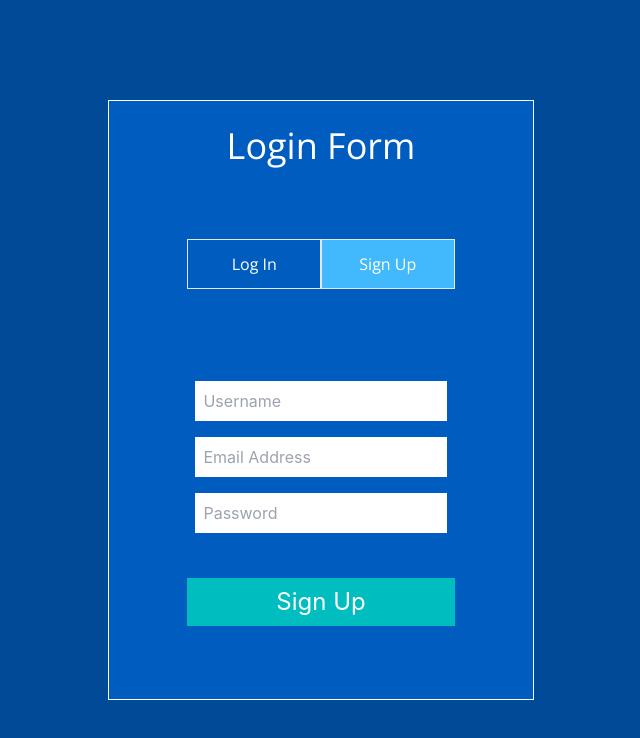
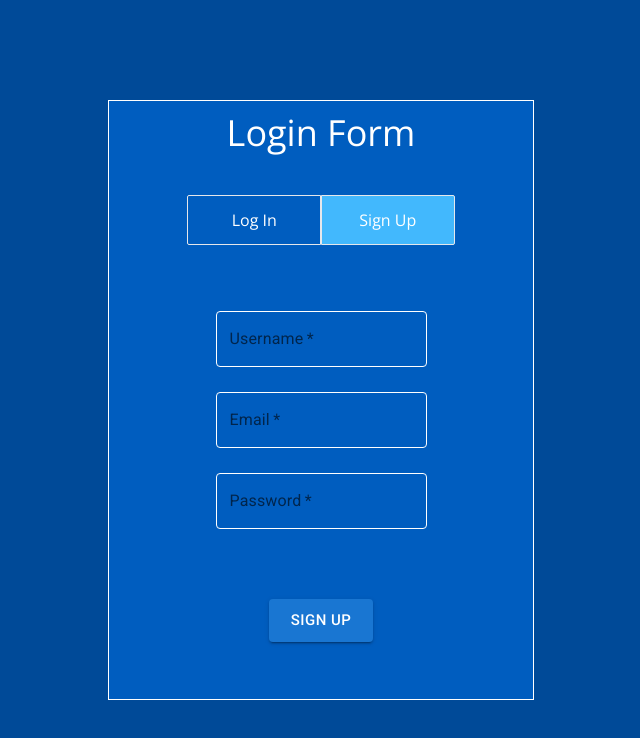
Before and after one commit to havriutkin/pitay-client, a React (Vite) app: page /login in a window 1280 px wide. Both pictures are taken after a click on the button "Sign Up". Shown: the top 738 px of the page, without its empty margins (319-959 px from the left). Built offline with nearby package versions, Linux system fonts and the light colour scheme.

Commit message:
Add material ui buttons and input fields

```diff
--- a/package.json
+++ b/package.json
@@ -10,6 +10,11 @@
     "preview": "vite preview"
   },
   "dependencies": {
+    "@emotion/react": "^11.11.3",
+    "@emotion/styled": "^11.11.0",
+    "@fontsource/roboto": "^5.0.8",
+    "@mui/icons-material": "^5.15.8",
+    "@mui/material": "^5.15.7",
     "dotenv": "^16.4.1",
     "react": "^18.2.0",
     "react-dom": "^18.2.0"
--- a/src/App.jsx
+++ b/src/App.jsx
@@ -1,4 +1,9 @@
 import "./App.css";
+import '@fontsource/roboto/300.css';
+import '@fontsource/roboto/400.css';
+import '@fontsource/roboto/500.css';
+import '@fontsource/roboto/700.css';
+
 
 import { BrowserRouter as Router, Routes, Route } from "react-router-dom";
 
--- /dev/null
+++ b/src/components/CustomTextField.jsx
@@ -0,0 +1,27 @@
+import { styled } from '@mui/material/styles';
+import TextField from '@mui/material/TextField';
+
+const CustomTextField = styled(TextField)({
+    '& label.Mui-focused': {
+        color: 'white',
+    },
+    '& .MuiInput-underline:after': {
+        borderBottomColor: '#B2BAC2',
+    },
+    '& .MuiOutlinedInput-root': {
+        '& fieldset': {
+            borderColor: 'white',
+        },
+        '&:hover fieldset': {
+            borderColor: '#B2BAC2',
+        },
+        '&.Mui-focused fieldset': {
+            borderColor: 'white',
+        },
+    },
+    '& .MuiInputBase-input': {
+        color: 'white',
+    },
+});
+
+export default CustomTextField
--- a/src/pages/Home.jsx
+++ b/src/pages/Home.jsx
@@ -1,5 +1,6 @@
 import { useDispatch, useSelector } from "react-redux";
 import Header from "../components/Header";
+import { Button } from "@mui/material";
 
 function Home(){
     const dispatch = useDispatch();
@@ -14,8 +15,8 @@ function Home(){
                 </h1>
             </div>
             <div className="w-3/4 flex items-start justify-around">
-                <button className="border border-white font-open-sans text-white p-3 w-1/3">Join Lesson</button>
-                <button className="border border-white font-open-sans text-white p-3 w-1/3">Create Lesson</button>
+                <Button variant="contained" size="large">Join Lesson</Button>
+                <Button variant="contained" size="large">Create Lesson</Button>
             </div>
         </div>
     )
--- a/src/pages/Login.jsx
+++ b/src/pages/Login.jsx
@@ -2,6 +2,8 @@ import { useState } from "react";
 import { useDispatch } from "react-redux";
 import { loginPassword, signup } from "../features/auth/authThunks";
 import { useNavigate } from "react-router";
+import CustomTextField from "../components/CustomTextField";
+import { Button } from "@mui/material";
 
 function Login(){
     const navigate = useNavigate();
@@ -14,6 +16,9 @@ function Login(){
 
     const handleFromChange = (ev) => {
         setFormType(prev => ev.target.value);
+        setUsername("");
+        setEmail("");
+        setPassword("");
     }
 
     const handleUsernameChange = (ev) => {
@@ -50,29 +55,32 @@ function Login(){
                 <h3 className="font-open-sans text-4xl">Login Form</h3>
                 <div className="w-full h-1/4 flex items-center justify-center font-open-sans">
                     <button value="login" onClick={handleFromChange}
-                            className={`w-1/3 border p-3 transition-all duration-500
+                            className={`w-1/3 border p-3 transition-all duration-500 rounded-sm rounded-r-none
                                         ${formType === 'login' ? 'bg-lighter-blue' : ''}`}>
                         Log In
                     </button>
                     <button value="signup" onClick={handleFromChange}
-                            className={`w-1/3 border p-3 transition-all duration-500
+                            className={`w-1/3 border p-3 transition-all duration-500 rounded-sm rounded-l-none
                                         ${formType === 'login' ? '' : 'bg-lighter-blue'}`}>
                         Sign Up
                     </button>
                 </div>
-                <div className="w-full h-1/4 p-3 flex flex-col items-center justify-around text-left">
+                <div className="w-full h-1/2 p-3 flex flex-col items-center justify-around text-left">
                     {formType === 'login' ? "" :
-                    <input type="text" placeholder="Username" className="w-2/3 p-2 m-2 text-black"
+                    <CustomTextField required
+                            variant="outlined" label="Username"
                             value={username} onChange={handleUsernameChange}/>}
-                    <input type="text" placeholder="Email Address" className="w-2/3 p-2 m-2 text-black"
+                    <CustomTextField required
+                            variant="outlined" label="Email"
                             value={email} onChange={handleEmailChange}/>
-                    <input type="text" placeholder="Password" className="w-2/3 p-2 m-2 text-black"
+                    <CustomTextField required
+                            variant="outlined" label="Password"
                             value={password} onChange={handlePasswordChange}/>
                 </div>
                 <div className="w-full h-1/4 flex items-center justify-center">
-                    <button className="w-2/3 h-1/3 bg-custom-green text-2xl" onClick={handleSubmit}>
+                    <Button variant="contained" size="large" onClick={handleSubmit}>
                         {formType === 'login' ? "Log In" : "Sign Up"}
-                    </button>
+                    </Button>
                 </div>
             </div>
         </div>
```
Also changed, not shown: 1 other file (tests, documents, lock files or other folders).
